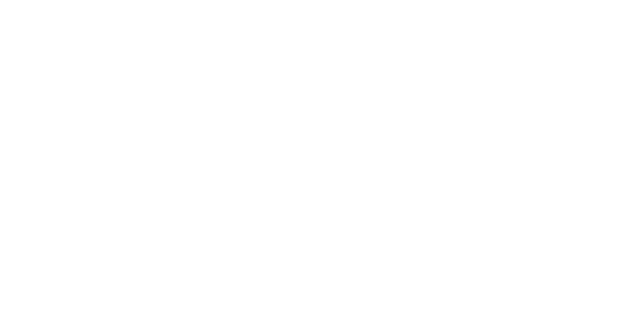
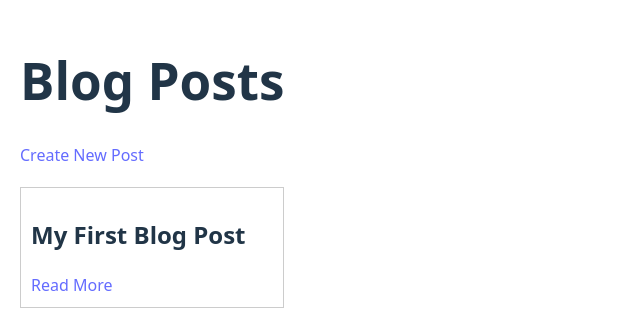
Before and after one commit to veronicahkanja/myBlog_app, a React (Vite) app: page / in a window 1280 px wide. Shown: the part 232-562 px from the top of the page, without its empty margins (0-640 px from the left). Built offline with nearby package versions, Linux system fonts and the light colour scheme; data requests are answered from the project's data file.

Commit message:
we have add our html code to the jsx

```diff
--- a/src/pages/Home.jsx
+++ b/src/pages/Home.jsx
@@ -15,10 +15,31 @@
         .catch((err) => console.error("Error fetching posts:", err));
     }, []);
   return (
-    <div>
+    <div style={{ padding: "20px" }}>
+      <h1>Blog Posts</h1>
+      <Link to="/new">Create New Post</Link>
 
+      <div style={{ marginTop: "20px" }}>
+        {posts.length === 0 ? (
+          <p>No posts yet.</p>
+        ) : (
+          posts.map((post) => (
+            <div
+              key={post.id}
+              style={{
+                border: "1px solid #ccc",
+                padding: "10px",
+                marginBottom: "10px",
+              }}
+            >
+              <h2>{post.title}</h2>
+              <Link to={`/posts/${post.id}`}>Read More</Link>
+            </div>
+          ))
+        )}
+      </div>
     </div>
-  )
+  );
 }
 
 export default Home
```
